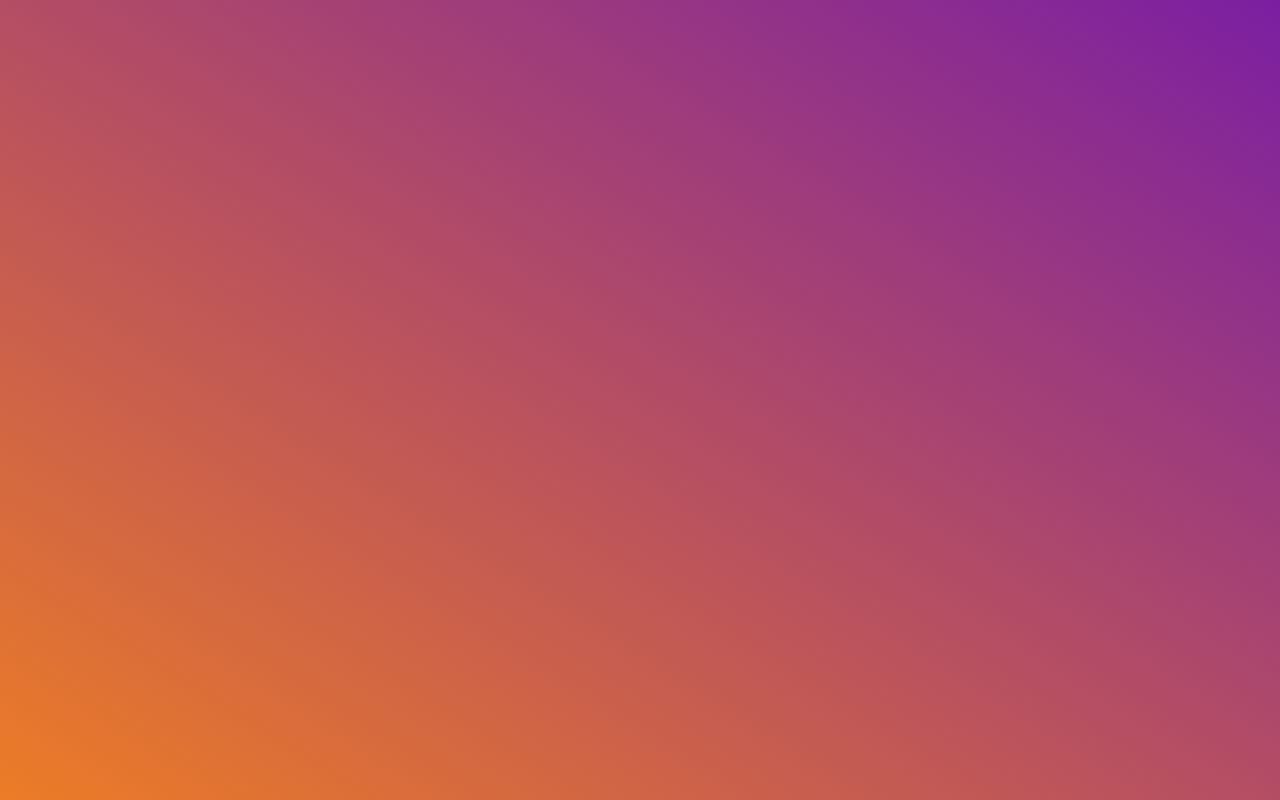
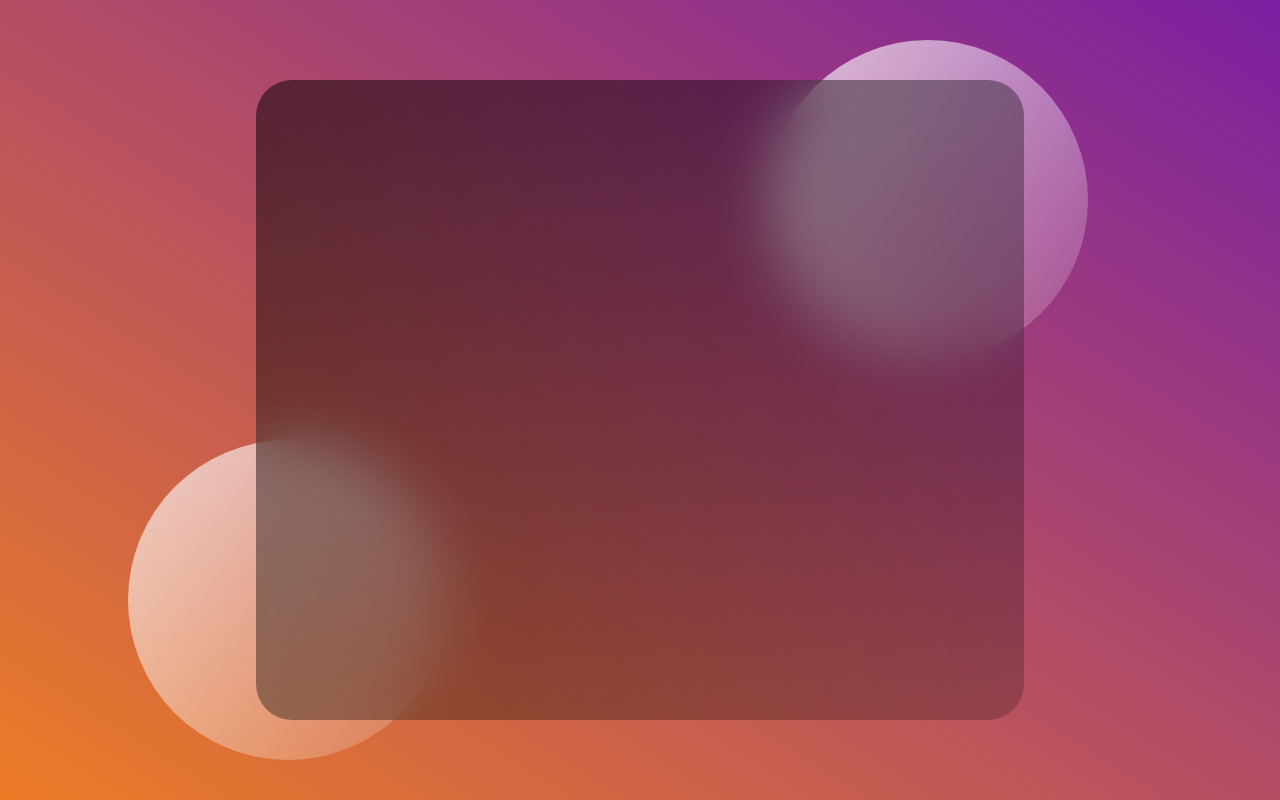
Before and after one commit to Cavvoh/.github, a plain HTML site: page index.html in a window 1280 px wide. Drawn offline with Linux system fonts and the light colour scheme.

Commit message:
glass effect

```diff
--- a/style.css
+++ b/style.css
@@ -7,4 +7,45 @@
 main {
     min-height: 100vh;
     background: linear-gradient(to right top, #ec7c26, #7b1fa2);
+    display: flex;
+    align-items: center;
+    justify-content: center;
 }
+
+.glass {
+    background: white;
+    min-height: 80vh;
+    width: 60%;
+    background: linear-gradient(
+        to right bottom,
+        rgba(0, 0, 0, 0.5),
+        rgba(0, 0, 0, 0.2)
+    );
+    border-radius: 36px;
+    z-index: 2;
+    backdrop-filter: blur(30px);
+}
+
+.circle1,
+.circle2 {
+    background: white;
+    background: linear-gradient(
+        to right bottom,
+        rgba(255, 255, 255, 0.7),
+        rgba(255, 255, 255, 0.1)
+    );
+    height: 20rem;
+    width: 20rem;
+    position: absolute;
+    border-radius: 50%;
+}
+
+.circle1 {
+    top: 5%;
+    right: 15%;
+}
+
+.circle2{
+    bottom: 5%;
+    left: 10%   ;
+}
```
